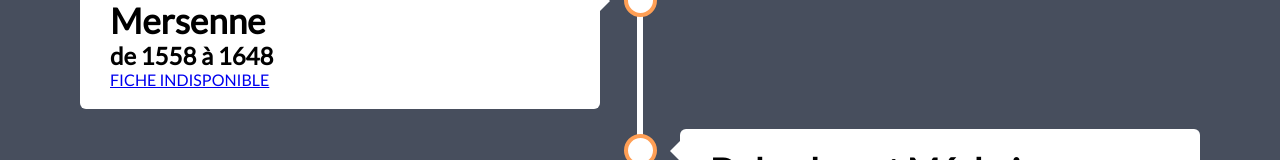
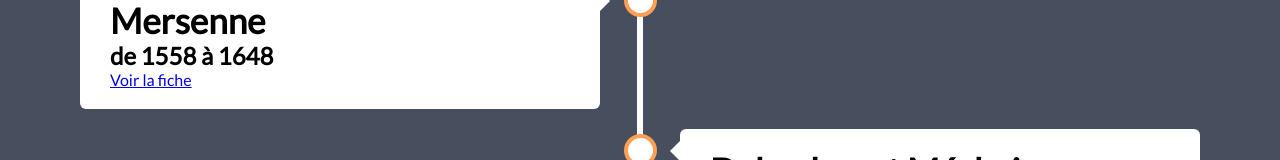
Before and after one commit to Redshark61/frise_chrono, a plain HTML site: page index.html in a window 1280 px wide. Shown: the part 2132-2292 px from the top of the page. Drawn offline with Linux system fonts and the light colour scheme; a script that the page names is missing.

Commit message:
fix : correction de bug mineur

```diff
--- a/index.html
+++ b/index.html
@@ -192,7 +192,7 @@
                         Mersenne
                         <h2>de 1558 à 1648</h2>
                     </h1>
-                    <p><a href="merged pdf/MERSENNE_recto.pdf">FICHE INDISPONIBLE </a></p>
+                    <p><a href="merged pdf/MERSENNE_recto.pdf">Voir la fiche </a></p>
                 </div>
             </div>
 
```
